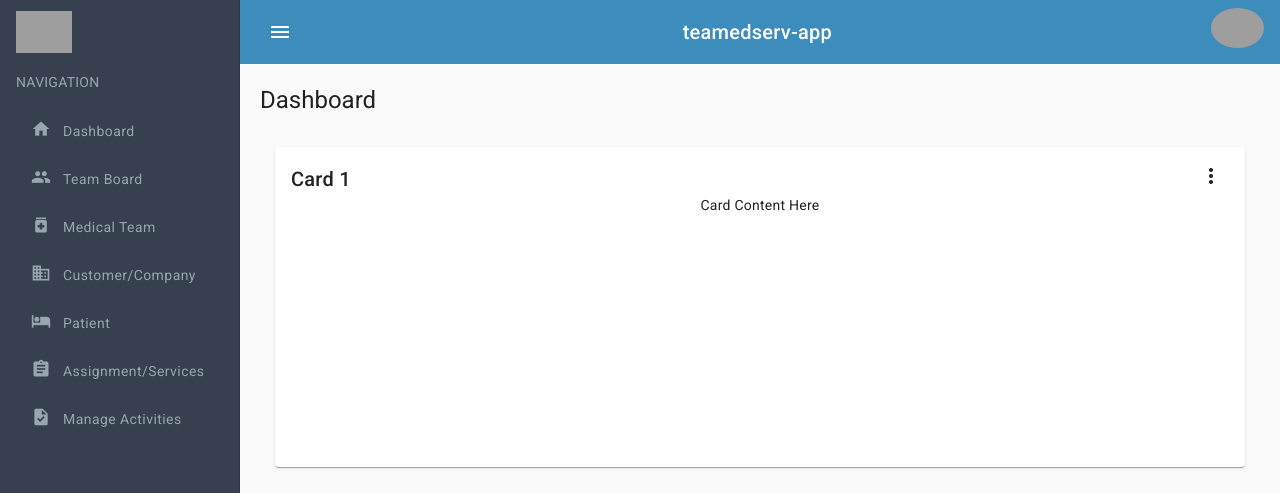
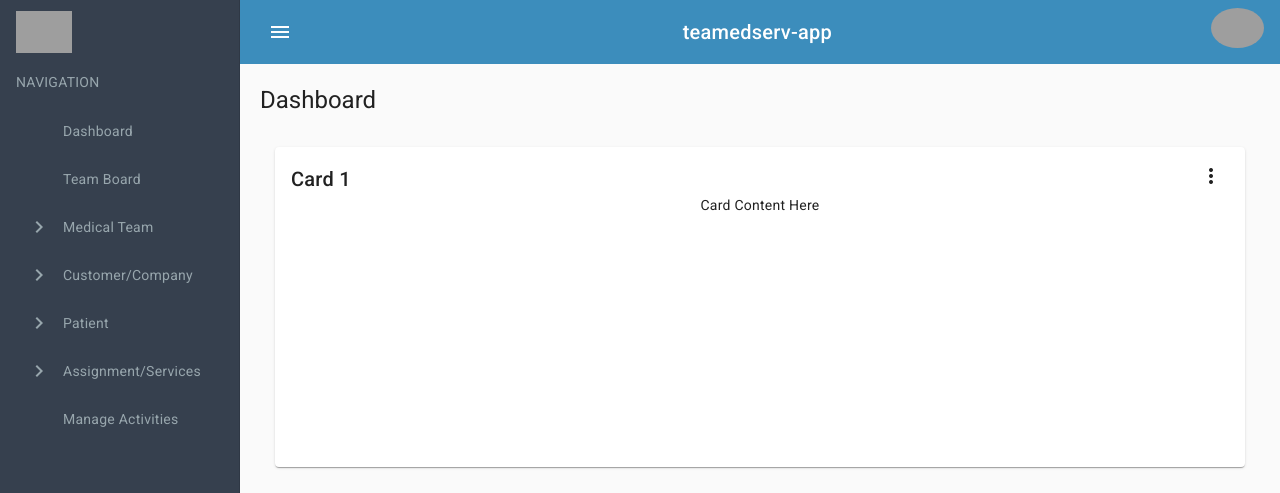
Before and after one commit to neela1103/teamedserv, an Angular app: page / in a window 1280 px wide. Shown: the top 493 px of the page. Built offline with nearby package versions, Linux system fonts and the light colour scheme; grey boxes are pictures that could not be loaded.

Commit message:
added sub nav itmes

```diff
--- a/src/app/app.component.html
+++ b/src/app/app.component.html
@@ -7,14 +7,21 @@
     <mat-nav-list>
       <span class="pl-2">NAVIGATION</span>
       <ul>
-        <li *ngFor="let navItem of getNavItems()">
-          <a class="links" mat-list-item href="#">
-            <div class="icon-label-container">
-              <mat-icon>{{navItem.icon}}</mat-icon>
-              <span>{{ navItem.label }}</span>
-            </div>
-          </a>
-        </li>
+        <mat-tree [dataSource]="dataSource" [treeControl]="treeControl">
+          <mat-tree-node *matTreeNodeDef="let node" matTreeNodePadding>
+            <button mat-icon-button disabled></button>
+            {{node.label}}
+          </mat-tree-node>
+
+          <mat-tree-node *matTreeNodeDef="let node;when: hasChild" matTreeNodePadding>
+            <button mat-icon-button matTreeNodeToggle [attr.aria-label]="'Toggle ' + node.label">
+              <mat-icon class="mat-icon-rtl-mirror">
+                {{treeControl.isExpanded(node) ? 'expand_more' : 'chevron_right'}}
+              </mat-icon>
+            </button>
+            {{node.label}}
+          </mat-tree-node>
+        </mat-tree>
       </ul>
     </mat-nav-list>
   </mat-sidenav>
--- a/src/app/app.component.scss
+++ b/src/app/app.component.scss
@@ -75,3 +75,9 @@ ul {
 .icon-label-container mat-icon {
   margin-right: 8px; /* Adjust margin between icon and text */
 }
+::ng-deep .mat-tree {
+  background-color: transparent;
+}
+::ng-deep mat-tree-node {
+  color: #98a6ad !important;
+}
--- a/src/app/app.component.ts
+++ b/src/app/app.component.ts
@@ -5,13 +5,32 @@ import { map, shareReplay } from 'rxjs/operators';
 import { NavItemsContant } from './common/constants/NavItemsConstant';
 import { NavLinksModel } from './common/models/NavLinksModel';
 import { UserRoleConstant } from './common/constants/UserRolesConstant';
+import { FlatTreeControl } from '@angular/cdk/tree';
+import {
+  MatTreeFlatDataSource,
+  MatTreeFlattener,
+} from '@angular/material/tree';
 
+/** Flat node with expandable and level information */
+interface ExampleFlatNode {
+  expandable: boolean;
+  label: string;
+  level: number;
+}
 @Component({
   selector: 'app-root',
   templateUrl: './app.component.html',
   styleUrls: ['./app.component.scss'],
 })
 export class AppComponent implements OnInit {
+  private _transformer = (node: NavLinksModel, level: number) => {
+    return {
+      expandable: !!node.subItems && node.subItems.length > 0,
+      label: node.label,
+      level: level,
+    };
+  };
+
   title = 'teamedserv-app';
   navItems: NavLinksModel[] = NavItemsContant;
   userRole: UserRoleConstant = UserRoleConstant.ADMIN;
@@ -23,9 +42,29 @@ export class AppComponent implements OnInit {
       shareReplay()
     );
 
+  treeControl = new FlatTreeControl<ExampleFlatNode>(
+    (node) => node.level,
+    (node) => node.expandable
+  );
+
+  treeFlattener = new MatTreeFlattener(
+    this._transformer,
+    (node) => node.level,
+    (node) => node.expandable,
+    (node) => node.subItems
+  );
+
+  dataSource = new MatTreeFlatDataSource(this.treeControl, this.treeFlattener);
+
   constructor(private breakpointObserver: BreakpointObserver) {}
 
-  ngOnInit(): void {}
+  hasChild = (_: number, node: ExampleFlatNode) => node.expandable;
+
+  ngOnInit(): void {
+    this.dataSource.data = NavItemsContant.filter((navItems) =>
+      navItems.roles.includes(UserRoleConstant.ADMIN)
+    );
+  }
 
   public getNavItems() {
     return this.navItems.filter((item) => item.roles.includes(this.userRole));
```
Also changed, not shown: src/app/app.module.ts (+8 -7 lines).
